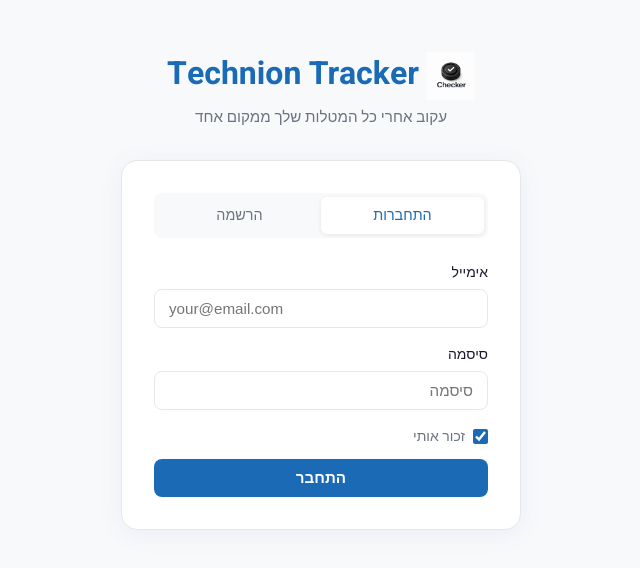
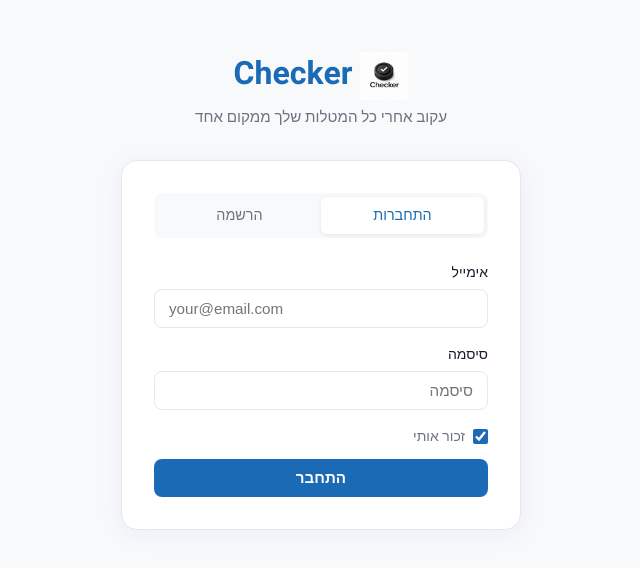
Before and after one commit to GalHakoun/technion-assignment-tracker, a website: page public/index.html in a window 1280 px wide. Shown: the part 110-678 px from the top of the page, without its empty margins (319-959 px from the left). Drawn offline with nearby package versions, Linux system fonts and the light colour scheme.

Commit message:
rebrand: public/index.html

```diff
--- a/public/index.html
+++ b/public/index.html
@@ -3,19 +3,19 @@
 <head>
   <meta charset="UTF-8">
   <meta name="viewport" content="width=device-width, initial-scale=1.0">
-  <title>Technion Tracker</title>
+  <title>Checker</title>
   <link rel="manifest" href="manifest.json">
   <meta name="theme-color" content="#1a6ab5">
   <meta name="apple-mobile-web-app-capable" content="yes">
   <meta name="apple-mobile-web-app-status-bar-style" content="default">
-  <meta name="apple-mobile-web-app-title" content="Technion Tracker">
+  <meta name="apple-mobile-web-app-title" content="Checker">
   <link rel="apple-touch-icon" href="apple-touch-icon.png">
   <link rel="stylesheet" href="style.css">
 </head>
 <body>
 
   <div class="auth-container">
-    <div class="auth-logo"><img src="logo.png" alt="Technion Tracker" class="auth-logo-img"> Technion Tracker</div>
+    <div class="auth-logo"><img src="logo.png" alt="Checker" class="auth-logo-img"> Checker</div>
     <p class="auth-tagline">עקוב אחרי כל המטלות שלך ממקום אחד</p>
 
     <div class="auth-card">
```
